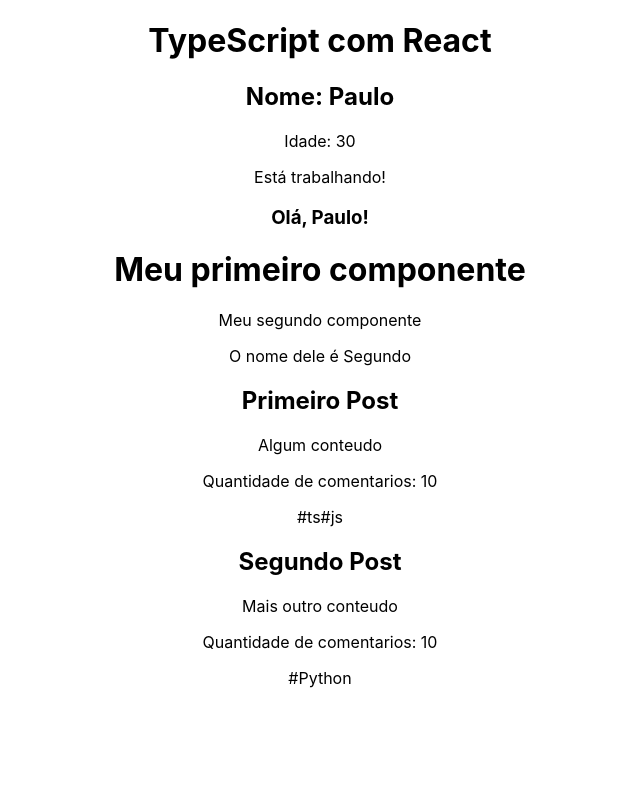
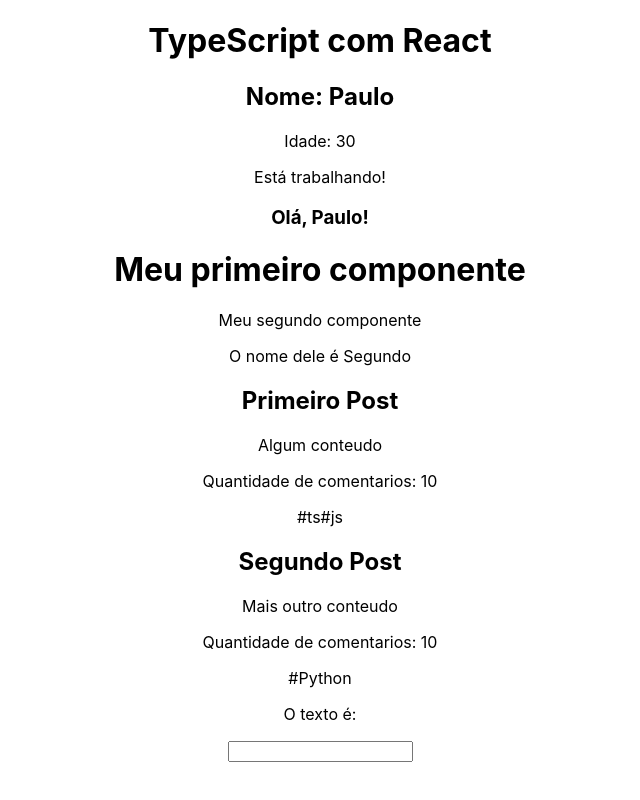
Before and after one commit to gabrielsrpp/TypeScriptCurse, a React (Create React App) app in the folder 11_react_com_ts/: page / in a window 1280 px wide. Shown: the whole page, without its empty margins (320-960 px from the left). Built offline with nearby package versions, Linux system fonts and the light colour scheme.

Commit message:
Hook useState

```diff
--- a/11_react_com_ts/src/App.tsx
+++ b/11_react_com_ts/src/App.tsx
@@ -7,6 +7,9 @@ import FirstComponent from './components/FirstComponent';
 // 5 - desestruturando props
 import SecondComponent from './components/SecondComponent';
 import Destructuring from './components/Destructuring';
+
+// 6 - useState
+import State from './components/State';
 
 function App() {
 // 1 - variaveis
@@ -31,6 +34,7 @@ const userGreeting = (name: string): string => {
       <SecondComponent name="Segundo"/>
       <Destructuring title='Primeiro Post' content='Algum conteudo'commentsQty={10}tags={["ts", "js"]}/>
       <Destructuring title='Segundo Post' content='Mais outro conteudo'commentsQty={10}tags={["Python"]}/>
+      <State/>
     </div>
   );
 }
--- /dev/null
+++ b/11_react_com_ts/src/components/State.tsx
@@ -0,0 +1,23 @@
+import React, {useState, ChangeEvent} from 'react'
+
+interface Props {
+
+}
+
+const  State = () => {
+
+    const [text, setText] = useState<string | null>(null);
+
+    const handleChange = (e: ChangeEvent<HTMLInputElement>) => {
+        setText(e.target.value);
+    }
+
+    return (
+        <div>
+            <p>O texto é: {text}</p>
+            <input type='text' onChange={handleChange} />
+        </div>
+    )
+}
+
+export default State
```
